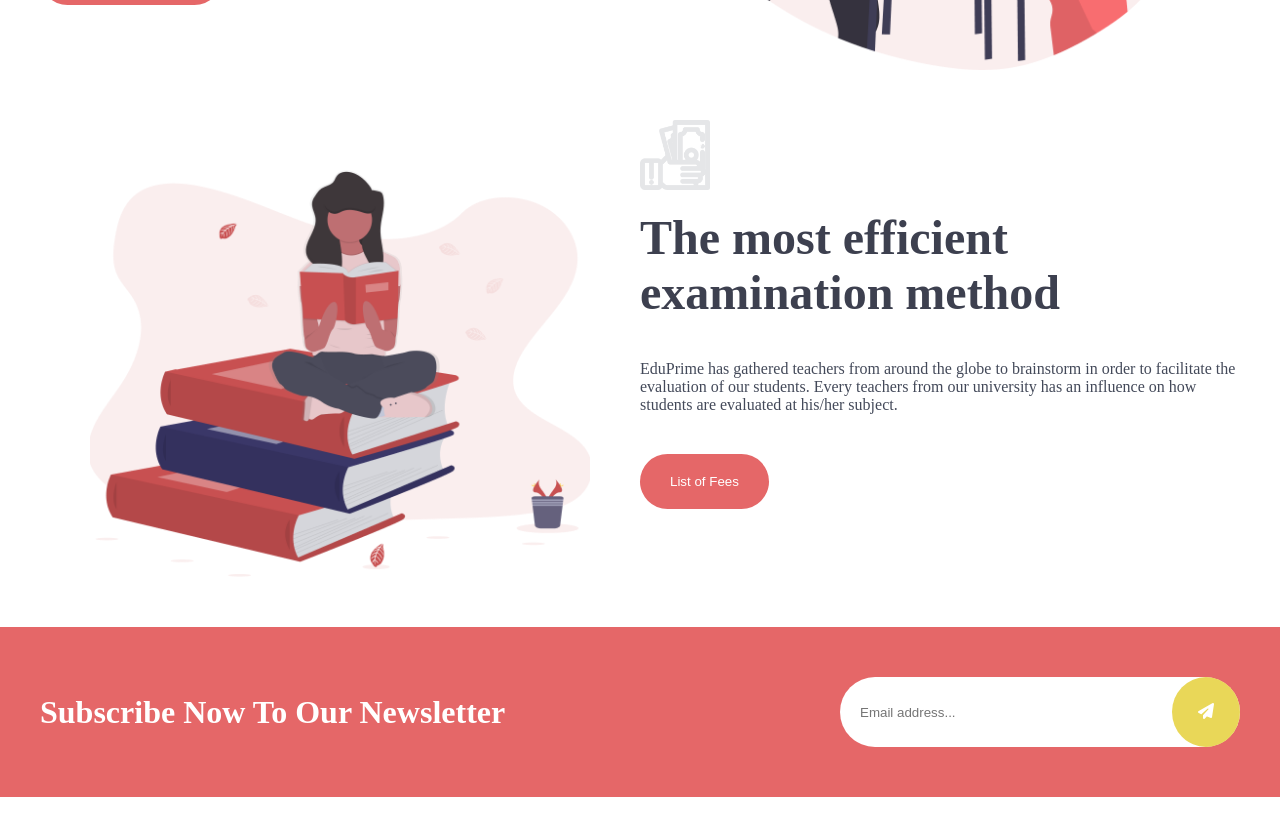
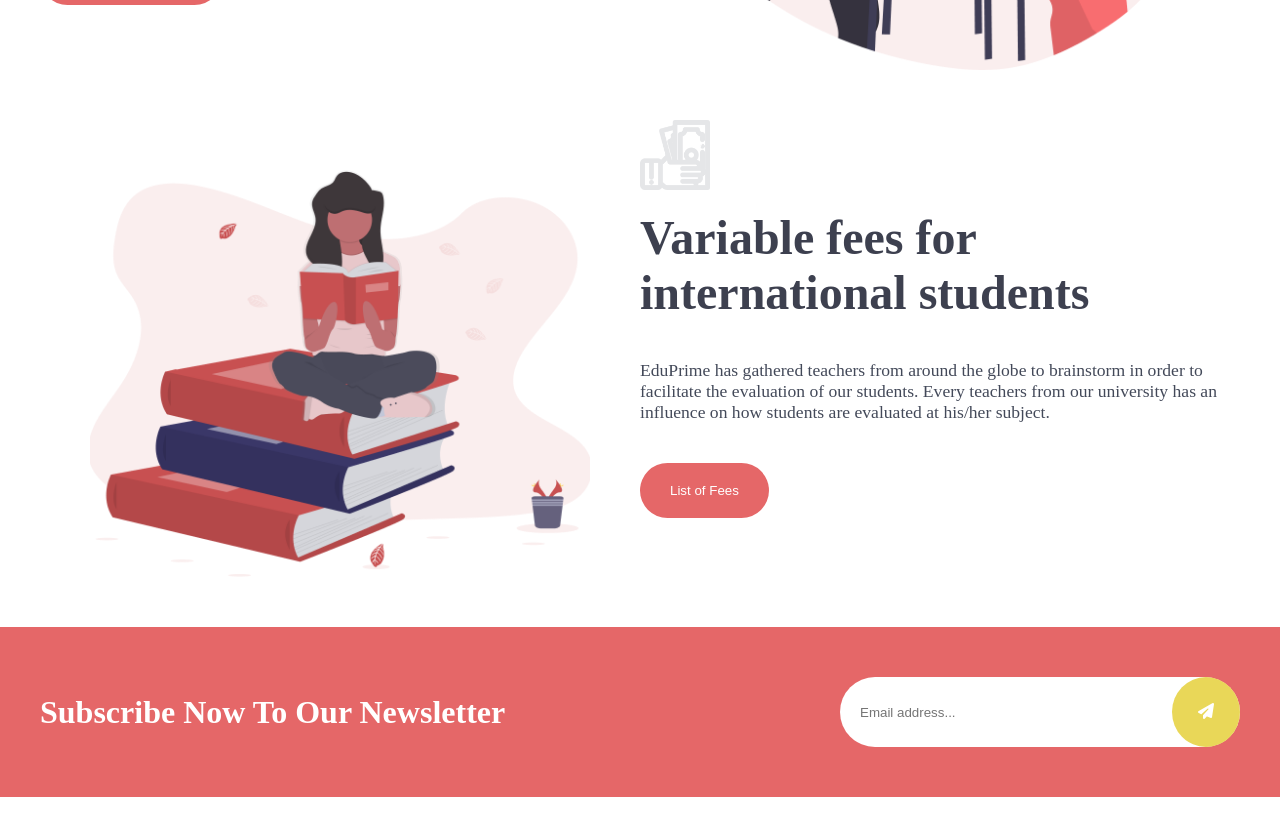
Before and after one commit to Eddyfabbricatore/proj-html-vuejs, a Vue app: page / in a window 1280 px wide. Shown: the part 4340-5164 px from the top of the page. Built offline with nearby package versions, Linux system fonts and the light colour scheme.

Commit message:
[edit] LatestCourses.vue

```diff
--- a/src/components/partials/main/LatestCourses.vue
+++ b/src/components/partials/main/LatestCourses.vue
@@ -1,105 +1,56 @@
 <script>
+  import courses from '../../../data/main/courses';
+  import coursesMethod from '../../../data/main/coursesMethod';
+
   export default {
-    name: 'LatestCourses'
+    name: 'LatestCourses',
+
+    data(){
+      return{
+        courses,
+        coursesMethod,
+        title: 'Latest Courses',
+      }
+    }
   }
 </script>
 
 <template>
   <section class="latest-courses">
     <div class="container">
-      <h2>Latest Courses</h2>
+      <h2>{{ title }}</h2>
 
       <div class="row">
-        <div class="col">
+        <div class="col" v-for="(item, index) in courses" :key="index">
           <div class="card">
             <div class="image">
-              <img src="../../../assets/img/Decisions-icon.png" alt="">
+              <img :src="item.imgSrc" :alt="item.title">
             </div>
 
-            <h5>Make Better Decisions</h5>
+            <h5>{{ item.title }}</h5>
 
-            <p><i class="fa-regular fa-user"></i>Teacher: <span>James Collins</span></p>
+            <p><i :class="item.userIcon"></i>{{ item.role }}<span>{{ item.name }}</span></p>
 
-            <p><i class="fa-regular fa-money-bill-1"></i>Price: <span>$21.00</span></p>
-          </div>
-        </div>
-
-        <div class="col">
-          <div class="card">
-            <div class="image">
-              <img src="../../../assets/img/Speaker-icon.png" alt="">
-            </div>
-
-            <h5>How to be a speakers</h5>
-
-            <p><i class="fa-regular fa-user"></i>Teacher: <span>James Collins</span></p>
-
-            <p><i class="fa-regular fa-money-bill-1"></i>Price: <span>Free</span></p>
-          </div>
-        </div>
-
-        <div class="col">
-          <div class="card">
-            <div class="image">
-              <img src="../../../assets/img/Network-icon.png" alt="">
-            </div>
-
-            <h5>Network Introductions</h5>
-
-            <p><i class="fa-regular fa-user"></i>Teacher: <span>James Collins</span></p>
-
-            <p><i class="fa-regular fa-money-bill-1"></i>Price: <span>Free</span></p>
-          </div>
-        </div>
-
-        <div class="col">
-          <div class="card">
-            <div class="image">
-              <img src="../../../assets/img/Brand-icon.png" alt="">
-            </div>
-
-            <h5>Brand management</h5>
-
-            <p><i class="fa-regular fa-user"></i>Teacher: <span>James Collins</span></p>
-
-            <p><i class="fa-regular fa-money-bill-1"></i>Price: <span>Free</span></p>
+            <p><i :class="item.moneyIcon"></i>{{ item.textPrice }}<span>{{ item.price }}</span></p>
           </div>
         </div>
       </div>
 
-      <div class="content">
+      <div class="content" v-for="(method, index) in coursesMethod" :key="index">
         <div class="text">
           <div class="image">
-            <img src="../../../assets/img/Exam-icon.png" alt="">
+            <img :src="method.examImgSrc" alt="Exam">
           </div>
 
-          <h2>The most efficient examination method</h2>
+          <h2>{{ method.title }}</h2>
 
-          <p>EduPrime has gathered teachers from around the globe to brainstorm in order to facilitate the evaluation of our students. Every teachers from our university has an influence on how students are evaluated at his/her subject.</p>
+          <p>{{ method.paragraph }}</p>
 
-          <button class="btn btn-red">Discover the Method</button>
+          <button class="btn btn-red">{{ method.buttonText }}</button>
         </div>
 
         <div class="img">
-          <img src="../../../assets/img/Exam-Illustration.png" alt="">
-        </div>
-      </div>
-
-      <div class="second-content">
-        <div class="img">
-          <img src="../../../assets/img/Girl-Illustration.png" alt="">
-        </div>
-
-        <div class="text">
-          <div class="image">
-            <img src="../../../assets/img/Exam-icon-1.png" alt="">
-          </div>
-
-          <h2>The most efficient examination method</h2>
-
-          <p>EduPrime has gathered teachers from around the globe to brainstorm in order to facilitate the evaluation of our students. Every teachers from our university has an influence on how students are evaluated at his/her subject.</p>
-
-          <button class="btn btn-red">List of Fees</button>
+          <img :src="method.imgSrc" alt="Illustration">
         </div>
       </div>
     </div>
@@ -160,13 +111,10 @@
     }
   }
 
-  .content,
-  .second-content{
+  .content{
     display: flex;
     width: 100%;
-  }
 
-  .content{
     .text,
     .img{
       width: 50%;
@@ -196,36 +144,9 @@
     .img{
       padding: 50px;
     }
-  }
 
-  .second-content{
-    .text,
-    .img{
-      width: 50%;
-    }
-
-    .img{
-      padding: 50px;
-    }
-
-    .text{
-      .image{
-        width: 70px;
-        height: 70px;
-      }
-
-      h2{
-        margin-top: 20px;
-      }
-
-      h2,
-      p{
-        margin-bottom: 40px;
-      }
-
-      p{
-        color: #434959;
-      }
+    &:last-of-type{
+      flex-direction: row-reverse;
     }
   }
 </style>
--- /dev/null
+++ b/src/data/main/courses.js
@@ -0,0 +1,45 @@
+export default [
+  {
+    imgSrc: 'src/assets/img/Decisions-icon.png',
+    title: 'Make Better Decisions',
+    userIcon: 'fa-regular fa-user',
+    role: 'Teacher: ',
+    name: 'James Collins',
+    moneyIcon: 'fa-regular fa-money-bill-1',
+    textPrice: 'Price: ',
+    price: '$21.00'
+  },
+
+  {
+    imgSrc: 'src/assets/img/Speaker-icon.png',
+    title: 'How to be a speakers',
+    userIcon: 'fa-regular fa-user',
+    role: 'Teacher: ',
+    name: 'James Collins',
+    moneyIcon: 'fa-regular fa-money-bill-1',
+    textPrice: 'Price: ',
+    price: 'Free'
+  },
+
+  {
+    imgSrc: 'src/assets/img/Network-icon.png',
+    title: 'Network Introductions',
+    userIcon: 'fa-regular fa-user',
+    role: 'Teacher: ',
+    name: 'James Collins',
+    moneyIcon: 'fa-regular fa-money-bill-1',
+    textPrice: 'Price: ',
+    price: 'Free'
+  },
+
+  {
+    imgSrc: 'src/assets/img/Brand-icon.png',
+    title: 'Brand management',
+    userIcon: 'fa-regular fa-user',
+    role: 'Teacher: ',
+    name: 'James Collins',
+    moneyIcon: 'fa-regular fa-money-bill-1',
+    textPrice: 'Price: ',
+    price: 'Free'
+  }
+];
--- /dev/null
+++ b/src/data/main/coursesMethod.js
@@ -0,0 +1,17 @@
+export default [
+  {
+    examImgSrc: 'src/assets/img/Exam-icon.png',
+    title: 'The most efficient examination method',
+    paragraph: 'EduPrime has gathered teachers from around the globe to brainstorm in order to facilitate the evaluation of our students. Every teachers from our university has an influence on how students are evaluated at his/her subject.',
+    buttonText: 'Discover the Method',
+    imgSrc: 'src/assets/img/Exam-Illustration.png'
+  },
+
+  {
+    examImgSrc: 'src/assets/img/Exam-icon-1.png',
+    title: 'Variable fees for international students',
+    paragraph: 'EduPrime has gathered teachers from around the globe to brainstorm in order to facilitate the evaluation of our students. Every teachers from our university has an influence on how students are evaluated at his/her subject.',
+    buttonText: 'List of Fees',
+    imgSrc: 'src/assets/img/Girl-Illustration.png'
+  },
+];
```
